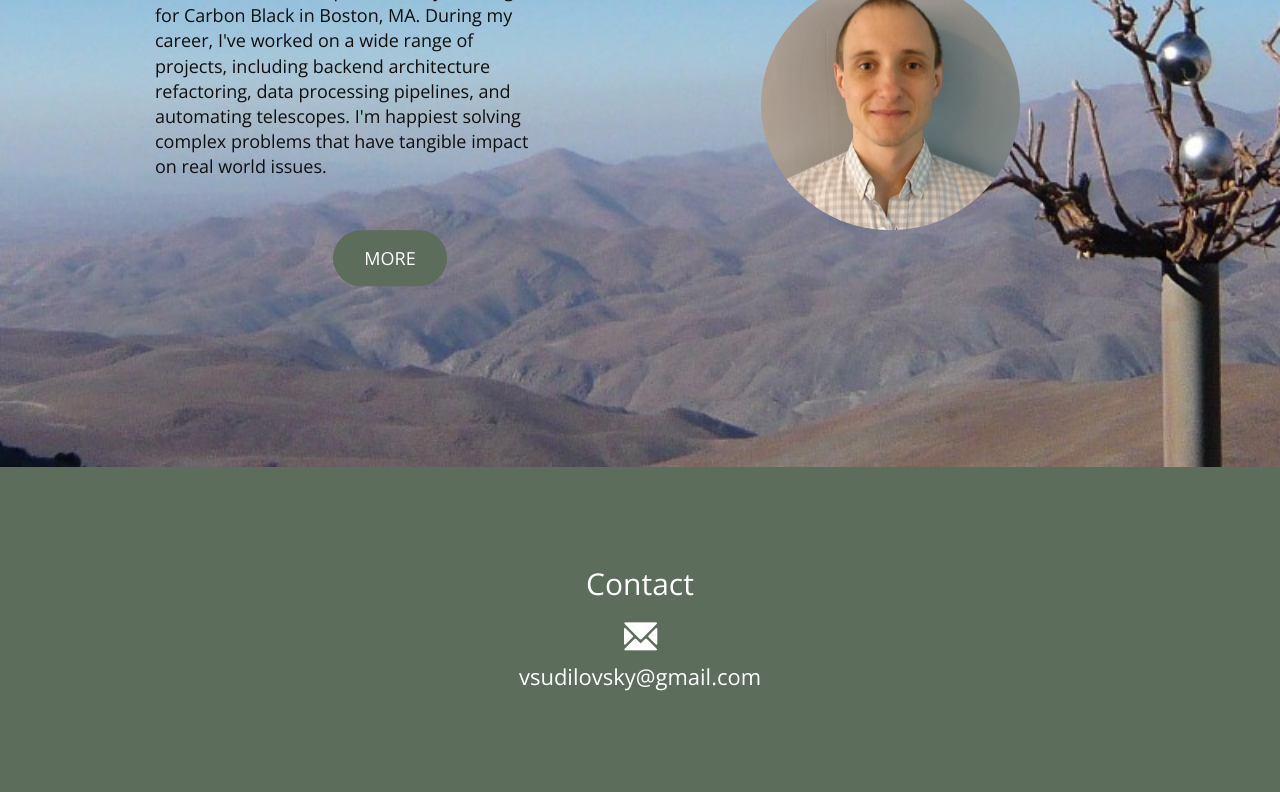
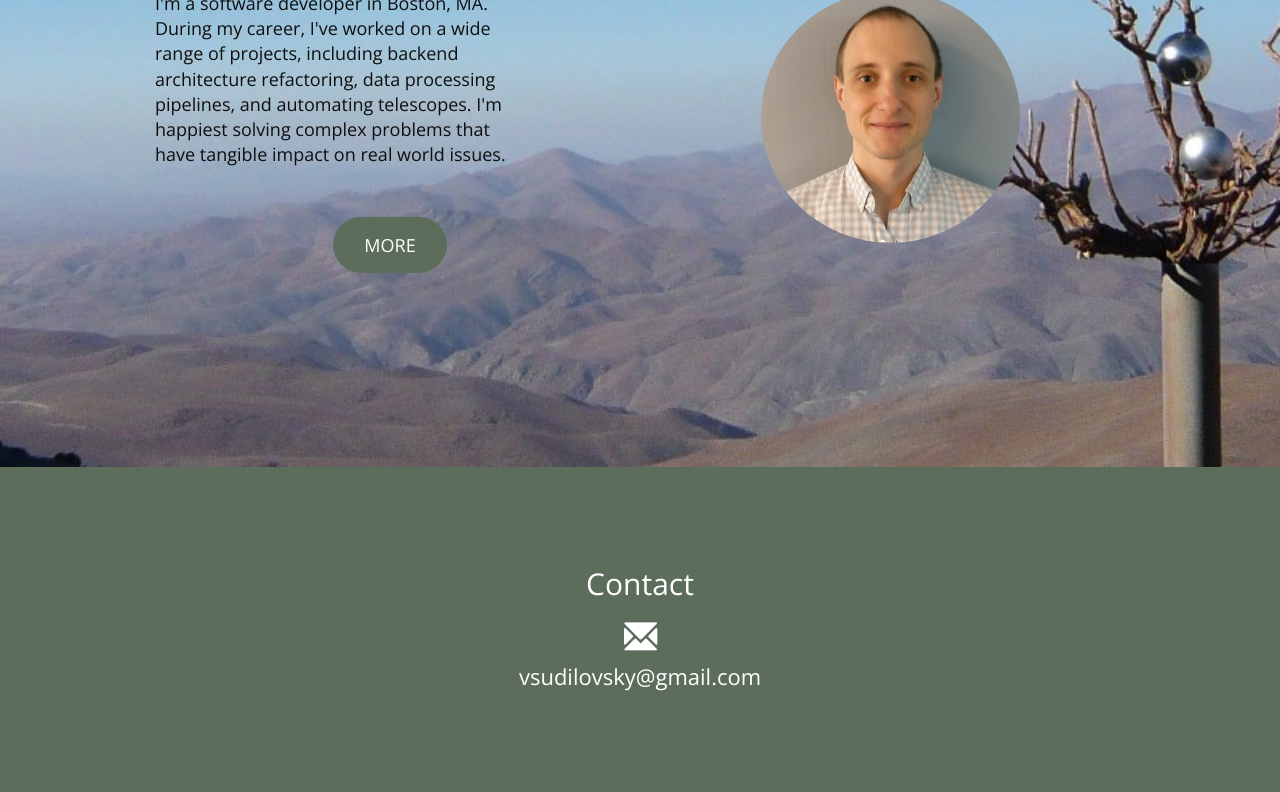
Before and after one commit to vsudilov/vss-flask, a plain HTML site: page index.html in a window 1280 px wide. Shown: the part 333-1125 px from the top of the page. Drawn offline with nearby package versions, Linux system fonts and the light colour scheme.

Commit message:
update text

```diff
--- a/index.html
+++ b/index.html
@@ -33,7 +33,7 @@ Although you can use them, for a more unique website, replace these images with
                 <h1>Vladimir Sudilovsky</h1>
                 <div class="col-lg-6">
                     <p class="lead">
-                        I'm a software developer currently working for Carbon Black in Boston, MA.
+                        I'm a software developer in Boston, MA.
                         During my career, I've worked on a wide range of projects, including
                         backend architecture refactoring, data processing pipelines, and automating telescopes.
                         I'm happiest solving complex problems that have tangible impact on real world issues.
```
